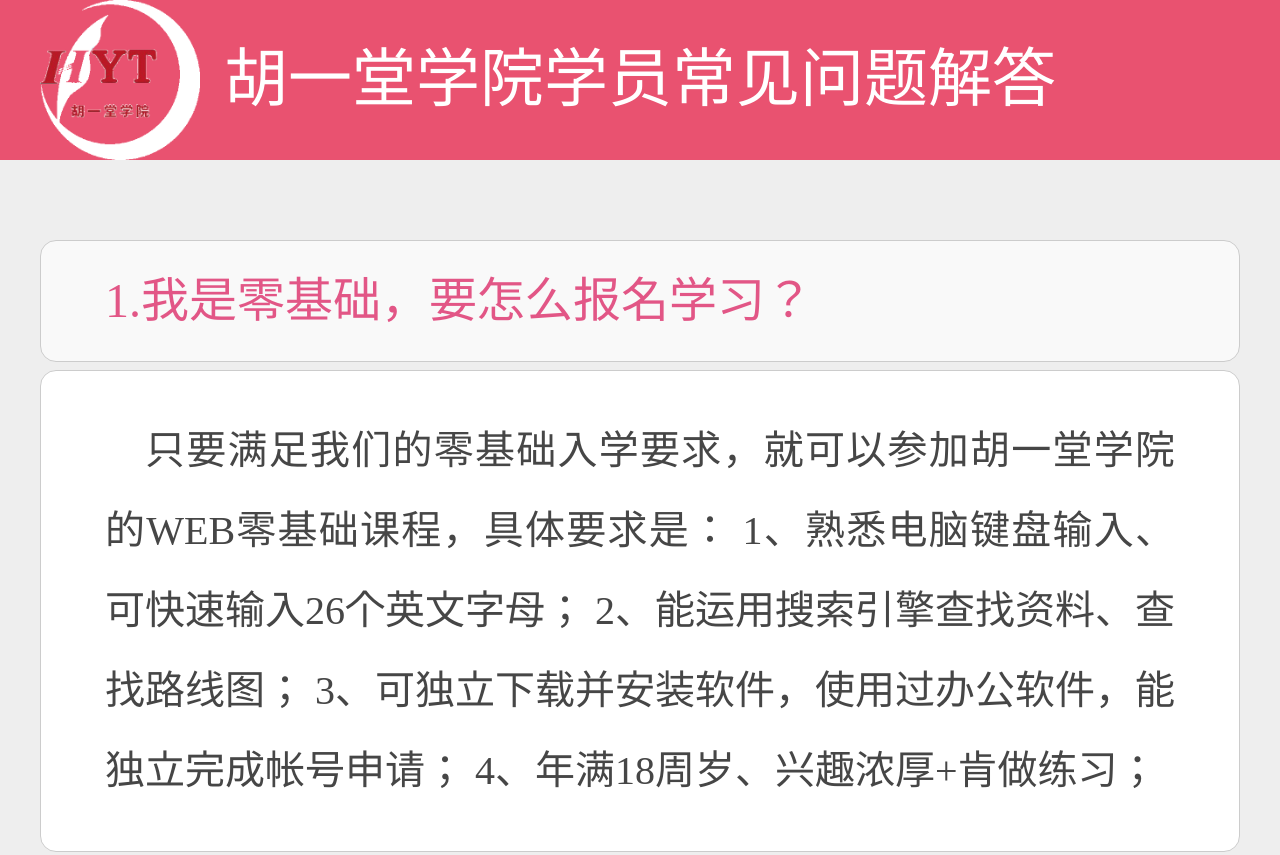
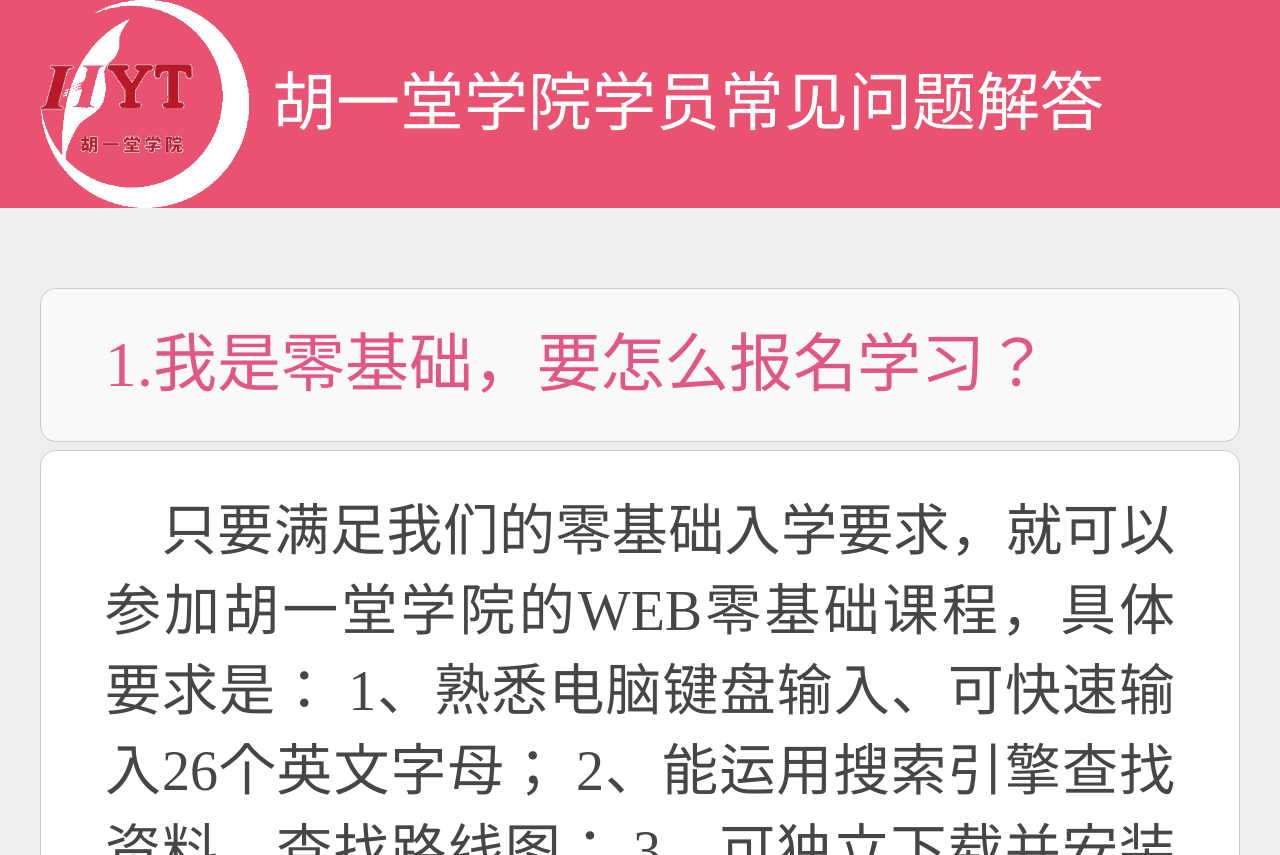
Before and after one commit to lhzclick/hytXc, a plain HTML site: page index.html in a window 1280 px wide. Shown: the top 855 px of the page. Drawn offline with Linux system fonts and the light colour scheme.

Commit message:
Update index.html

```diff
--- a/index.html
+++ b/index.html
@@ -19,11 +19,10 @@
 				background: #eeeeee;
 			}
 			.mianTitle{
-				width: 16rem;
-				height: 2rem;
-				line-height: 2rem;
+				height: 2.6rem;
+				line-height: 2.6rem;
 				font-size: .8rem;
-				text-align: center;
+				padding-left: 3.4rem;
 				background:#e95270 url(img/logo2.png)  no-repeat .5rem 0;
 				background-size:contain;
 				color: #fff;
@@ -42,9 +41,10 @@
 				border-radius:.2rem ;
 				border: 1px solid #ccc;
 				background: #f9f9f9;
-				padding:0 .8rem ;
+				padding:.2rem .8rem ;
 				margin: 0 .5rem .1rem .5rem;
 				color: #e25686;
+				font-size: .8rem;
 			}
 			.mianQ .answ{
 				background: #fff;
@@ -54,7 +54,7 @@
 				padding:.5rem .8rem ;
 				margin: 0 .5rem;
 				text-indent: 1em;
-				font-size: .5rem;
+				font-size: .7rem;
 				text-align: justify;
 			}
 		</style>
```
